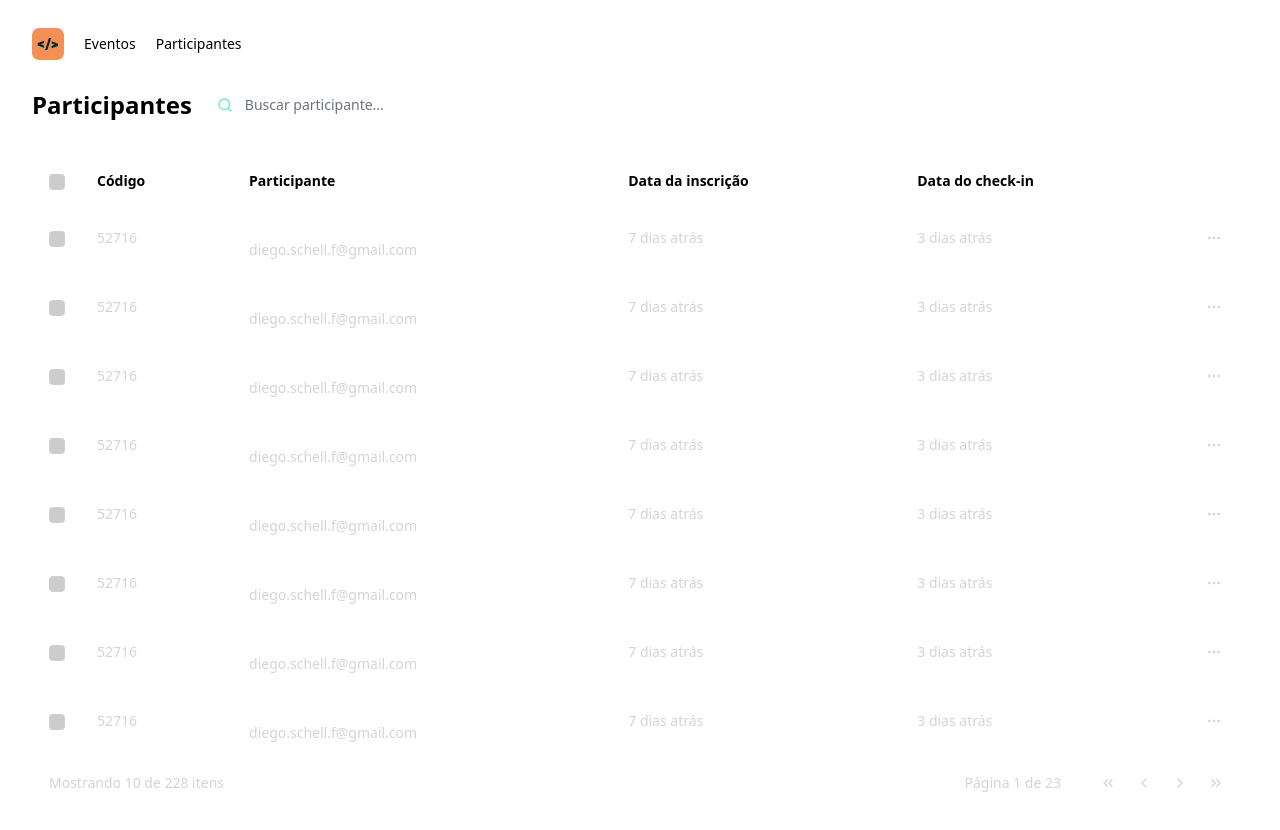
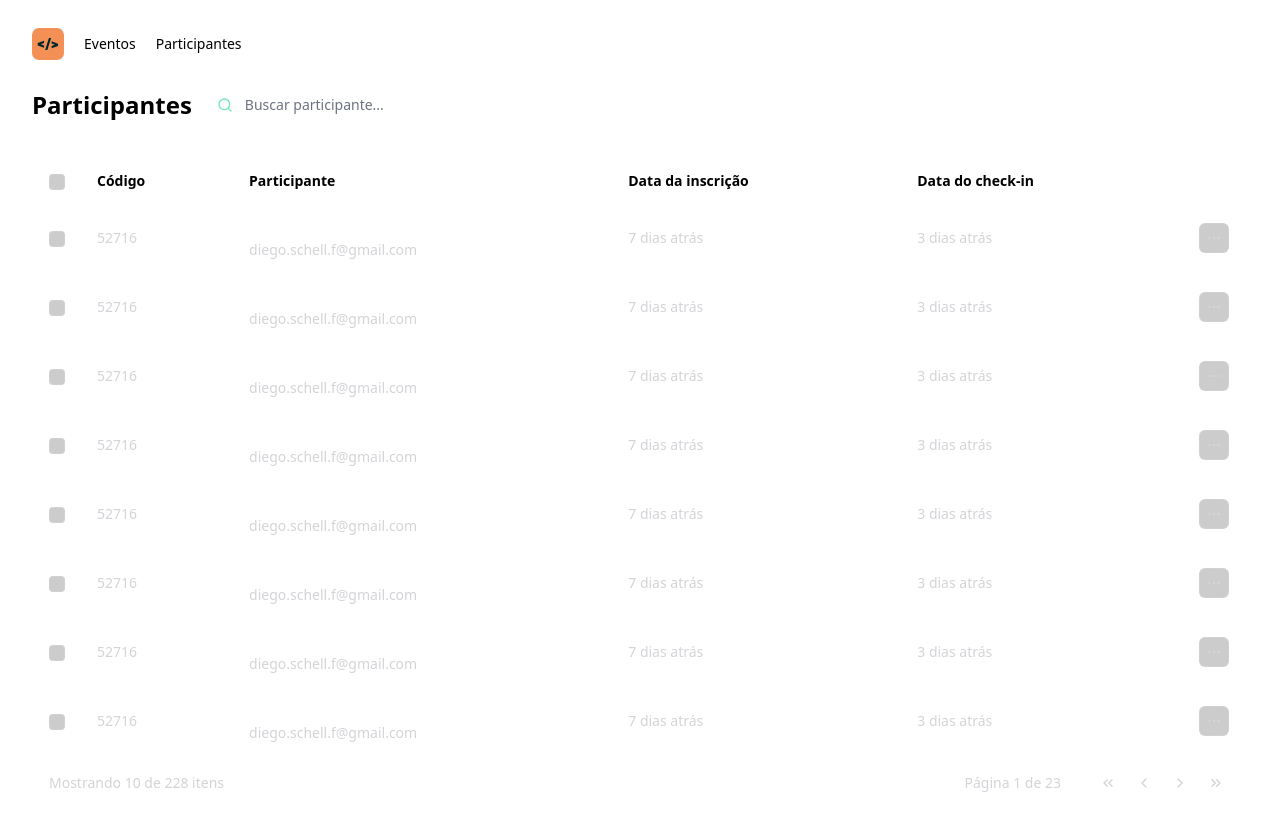
Before and after one commit to Gisellebm/NLW-pass-in-web, a React app: page / in a window 1280 px wide. Built offline with nearby package versions, Linux system fonts and the light colour scheme; the HTML template or start-up script is replaced by a standard one.

Commit message:
criado componente icon-button

```diff
--- a/src/components/attendee-list.tsx
+++ b/src/components/attendee-list.tsx
@@ -1,4 +1,5 @@
 import { Search, MoreHorizontal, ChevronsLeft, ChevronLeft, ChevronRight, ChevronsRight } from "lucide-react"
+import { IconButton } from "./icon-button"
 
 export function AttendeeList() {
     return (
@@ -43,9 +44,9 @@
                                     <td className="py-3 px-4 text-sm text-zinc-300">7 dias atrás</td>
                                     <td className="py-3 px-4 text-sm text-zinc-300">3 dias atrás</td>
                                     <td className="py-3 px-4 text-sm text-zinc-300">
-                                        <button className="bg-white/10 border border-white/10 rounded-md p-1.5">
+                                        <IconButton transparent>
                                             <MoreHorizontal className="size-4" />
-                                        </button>
+                                        </IconButton>
                                     </td>
                                 </tr>
                             )
@@ -59,22 +60,23 @@
                             <td className="py-3 px-4 text-sm text-zinc-300 text-right" colSpan={3}>
                                 <div className="inline-flex items-center gap-8">
                                     <span>Página 1 de 23</span>
+
                                     <div className="flex gap-1.5">
-                                        <button className="bg-white/10 border border-white/10 rounded-md p-1.5">
+                                        <IconButton>
                                             <ChevronsLeft className="size-4" />
-                                        </button>
+                                        </IconButton>
 
-                                        <button className="bg-white/10 border border-white/10 rounded-md p-1.5">
+                                        <IconButton>
                                             <ChevronLeft className="size-4" />
-                                        </button>
+                                        </IconButton>
 
-                                        <button className="bg-white/10 border border-white/10 rounded-md p-1.5">
+                                        <IconButton>
                                             <ChevronRight className="size-4" />
-                                        </button>
+                                        </IconButton>
 
-                                        <button className="bg-white/10 border border-white/10 rounded-md p-1.5">
+                                        <IconButton>
                                             <ChevronsRight className="size-4" />
-                                        </button>
+                                        </IconButton>
                                     </div>
                                 </div>
 
--- /dev/null
+++ b/src/components/icon-button.tsx
@@ -0,0 +1,17 @@
+import { ComponentProps } from "react";
+
+interface IconButtonProps extends ComponentProps<'button'> {
+    transparent?: boolean
+}
+
+export function IconButton({ transparent, ...props }: IconButtonProps) {
+    return (
+        <button
+            {...props}
+            className={transparent
+                ? "bg-black/20 border border-white/10 rounded-md p-1.5"
+                : "bg-white/10 border border-white/10 rounded-md p-1.5"
+            }
+        />
+    )
+}
```
